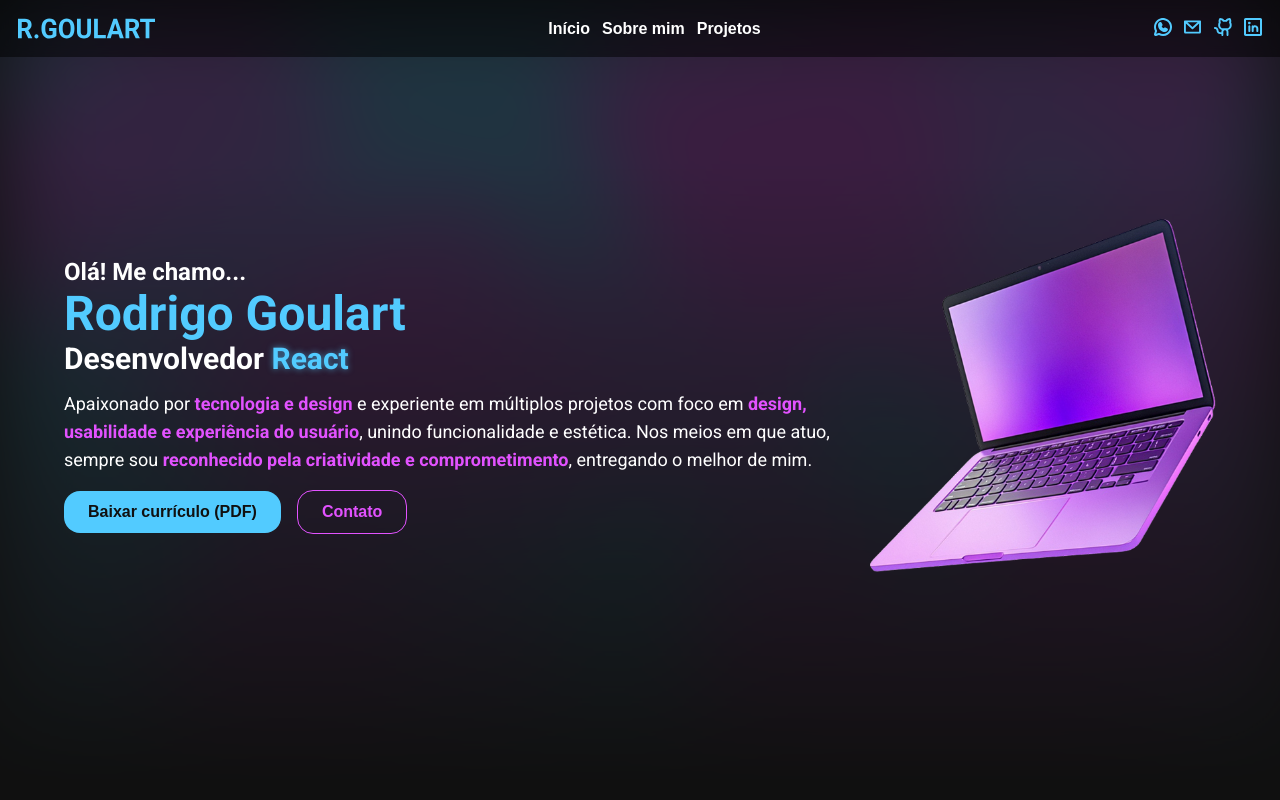
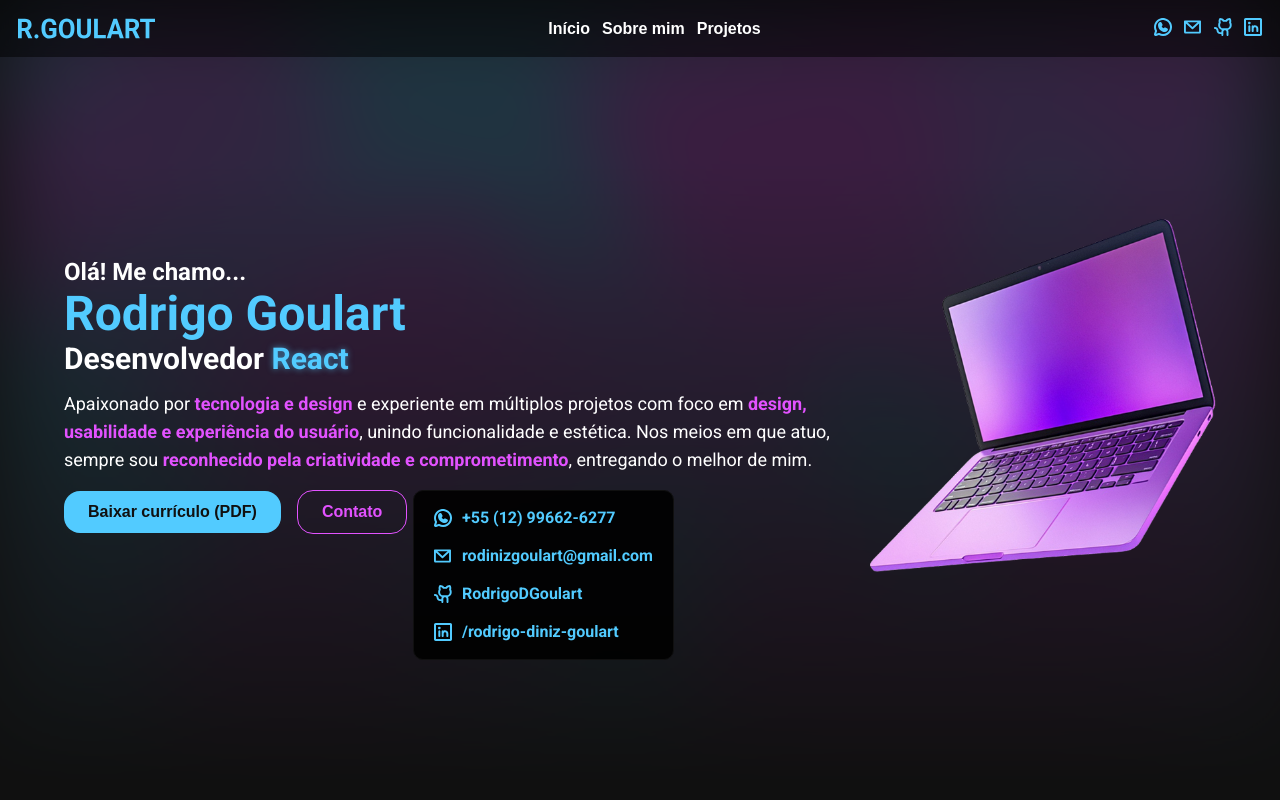
Before and after one commit to RodrigoDGoulart/portfolio, a React (Vite) app: page / in a window 1280 px wide. Both pictures are taken after a click on the button "Contato". Shown: the top 800 px of the page. Built offline with nearby package versions, Linux system fonts and the light colour scheme.

Commit message:
feat: add social media options on banner contact button

```diff
--- a/package.json
+++ b/package.json
@@ -10,6 +10,7 @@
     "preview": "vite preview"
   },
   "dependencies": {
+    "@radix-ui/react-dropdown-menu": "^2.1.16",
     "chroma-js": "^3.1.2",
     "classnames": "^2.5.1",
     "react": "^19.0.0",
--- /dev/null
+++ b/src/components/ActionButton/ActionButton.module.scss
@@ -0,0 +1,116 @@
+@keyframes menuIn {
+  from {
+    opacity: 0;
+    transform: var(--slide) scale(0.98);
+  }
+
+  to {
+    opacity: 1;
+    transform: translate3d(0, 0, 0) scale(1);
+  }
+}
+
+@keyframes menuOut {
+  from {
+    opacity: 1;
+    transform: translate3d(0, 0, 0) scale(1);
+  }
+
+  to {
+    opacity: 0;
+    transform: var(--slide) scale(0.98);
+  }
+}
+
+.menu {
+  background: $black-90;
+  border: 1px solid $dark-gray-850;
+  border-radius: 10px;
+  padding: 8px;
+  min-width: 180px;
+
+  transform-origin: var(--radix-dropdown-menu-content-transform-origin);
+
+  // estado inicial (só pra garantir)
+  will-change: transform, opacity;
+  pointer-events: auto;
+
+  &[data-state="open"] {
+    animation: menuIn 160ms ease-out;
+  }
+
+  &[data-state="closed"] {
+    animation: menuOut 140ms ease-in;
+  }
+
+  &[data-side="top"] {
+    --slide: translate3d(0, 6px, 0);
+  }
+
+  &[data-side="bottom"] {
+    --slide: translate3d(0, -6px, 0);
+  }
+
+  &[data-side="left"] {
+    --slide: translate3d(6px, 0, 0);
+  }
+
+  &[data-side="right"] {
+    --slide: translate3d(-6px, 0, 0);
+  }
+}
+
+.item {
+  display: flex;
+  align-items: center;
+  gap: 10px;
+  padding: 10px 12px;
+  border-radius: 8px;
+  background: transparent;
+  color: $cyan;
+  font-weight: 600;
+
+  cursor: pointer;
+  outline: none;
+  user-select: none;
+
+  &:hover {
+    background: rgba(255, 255, 255, 0.06);
+  }
+
+  &[data-highlighted] {
+    background: rgba(255, 255, 255, 0.08);
+  }
+}
+
+.icon {
+  width: 18px;
+  height: 18px;
+  flex: 0 0 auto;
+}
+
+.separator {
+  height: 1px;
+  background: $dark-gray-700;
+  margin: 6px 0;
+}
+
+.danger {
+  color: $pink;
+}
+
+.arrow {
+  fill: black;
+}
+
+@media (min-width: $mobile-breakpoint) {
+  .container_mobile {
+    display: none;
+  }
+}
+
+@media (max-width: $mobile-breakpoint) {
+  .container {
+    display: none;
+  }
+}
--- /dev/null
+++ b/src/components/ActionButton/index.tsx
@@ -0,0 +1,76 @@
+import styles from "./ActionButton.module.scss";
+
+import * as DropdownMenu from "@radix-ui/react-dropdown-menu";
+import { cloneElement } from "react";
+
+import { IconType } from "../../@types";
+import Button from "../Button";
+
+interface Props {
+  options: {
+    icon: IconType;
+    label: string;
+    onClick: () => void;
+  }[];
+  button: React.ReactElement<
+    React.ComponentProps<typeof Button>,
+    typeof Button
+  >;
+}
+
+export default function ActionButton(props: Props) {
+  const content = (mode: "desktop" | "mobile") => {
+    const deskProps: DropdownMenu.DropdownMenuContentProps = {
+      align: "start",
+      alignOffset: 0,
+      side: "right",
+      sideOffset: 6,
+    };
+
+    const mobileProps: DropdownMenu.DropdownMenuContentProps = {
+      align: "center",
+      alignOffset: 6,
+      side: "top",
+      sideOffset: 6,
+    };
+
+    const ContentProps = mode === "mobile" ? mobileProps : deskProps;
+
+    return (
+      <>
+        <DropdownMenu.Trigger asChild>
+          {cloneElement(props.button, { "aria-label": "Abrir menu" })}
+        </DropdownMenu.Trigger>
+        <DropdownMenu.Portal>
+          <DropdownMenu.Content
+            forceMount
+            className={styles.menu}
+            {...ContentProps}
+          >
+            {props.options.map((option, index) => (
+              <DropdownMenu.Item
+                key={index}
+                className={styles.item}
+                onSelect={option.onClick}
+              >
+                <option.icon className={styles.icon} />
+                <span>{option.label}</span>
+              </DropdownMenu.Item>
+            ))}
+          </DropdownMenu.Content>
+        </DropdownMenu.Portal>
+      </>
+    );
+  };
+
+  return (
+    <>
+      <div className={styles.container}>
+        <DropdownMenu.Root>{content("desktop")}</DropdownMenu.Root>
+      </div>
+      <div className={styles.container_mobile}>
+        <DropdownMenu.Root>{content("mobile")}</DropdownMenu.Root>
+      </div>
+    </>
+  );
+}
--- a/src/components/Header/index.tsx
+++ b/src/components/Header/index.tsx
@@ -1,46 +1,16 @@
 import styles from "./Header.module.scss";
 
 import Logo from "../../assets/logo.svg?react";
-import WhatsappIcon from "../../assets/icons/whatsapp.svg?react";
-import EmailIcon from "../../assets/icons/email.svg?react";
-import GithubIcon from "../../assets/icons/github.svg?react";
-import LinkedinIcon from "../../assets/icons/linkedin.svg?react";
+import { SOCIAL_MEDIA } from "../../constants/socialMedia.constants";
+
 import HamburguerIcon from "../../assets/icons/hamburguer.svg?react";
 
-import { LinkType, SocialMediaType } from "../../@types";
+import { LinkType } from "../../@types";
 
 import Button from "../Button";
 import ModalMenu from "./ModalMenu";
 
 import { useState } from "react";
-
-import texts from "../../assets/texts.json";
-
-const SOCIAL_MEDIA: SocialMediaType[] = [];
-if (texts.contacts.whatsapp)
-  SOCIAL_MEDIA.push({
-    icon: WhatsappIcon,
-    url: `https://wa.me/${texts.contacts.whatsapp}`,
-    label: texts.contacts.whatsapp_label,
-  });
-if (texts.contacts.email)
-  SOCIAL_MEDIA.push({
-    icon: EmailIcon,
-    url: `mailto:${texts.contacts.email}`,
-    label: texts.contacts.email,
-  });
-if (texts.contacts.github)
-  SOCIAL_MEDIA.push({
-    icon: GithubIcon,
-    url: `https://github.com/${texts.contacts.github}`,
-    label: texts.contacts.github,
-  });
-if (texts.contacts.linkedin)
-  SOCIAL_MEDIA.push({
-    icon: LinkedinIcon,
-    url: `https://linkedin.com/in/${texts.contacts.linkedin}`,
-    label: texts.contacts.linkedin,
-  });
 
 const LINKS: LinkType[] = [
   { label: "Início", url: "#home" },
--- a/src/components/Sections/Banner/index.tsx
+++ b/src/components/Sections/Banner/index.tsx
@@ -9,6 +9,9 @@ import { useEffect, useMemo, useRef, useState } from "react";
 
 import texts from "../../../assets/texts.json";
 import classNames from "classnames";
+import ActionButton from "../../ActionButton";
+import { SOCIAL_MEDIA } from "../../../constants/socialMedia.constants";
+import { SocialMediaType } from "../../../@types";
 
 function padRight(str: string, len: number, ch = " ") {
   if (str.length >= len) return str;
@@ -70,10 +73,14 @@ async function downloadPdf() {
   window.URL.revokeObjectURL(blobUrl);
 }
 
+function handleSocialMediaClick(socialMedia: SocialMediaType) {
+  window.open(socialMedia.url, "_blank");
+}
+
 export default function Banner() {
   const [wordIndex, setWordIndex] = useState(0);
   const [displayText, setDisplayText] = useState(texts.subtitles[0].name);
-  const [displayColor, setDisplayColor] = useState(texts.subtitles[0].color); // <- cor renderizada
+  const [displayColor, setDisplayColor] = useState(texts.subtitles[0].color);
   const [isOpened, setIsOpened] = useState(false);
   const [notebookEnter, setNotebookEnter] = useState(false);
 
@@ -224,8 +231,21 @@ export default function Banner() {
         />
 
         <div className={styles.btns_row}>
-          <Button className={styles.btn} onClick={downloadPdf}>Baixar currículo (PDF)</Button>
-          <Button className={styles.btn} styleType="secondary">Contato</Button>
+          <Button className={styles.btn} onClick={downloadPdf}>
+            Baixar currículo (PDF)
+          </Button>
+          <ActionButton
+            button={
+              <Button className={styles.btn} styleType="secondary">
+                Contato
+              </Button>
+            }
+            options={SOCIAL_MEDIA.map((item) => ({
+              icon: item.icon,
+              label: item.label,
+              onClick: () => handleSocialMediaClick(item),
+            }))}
+          />
         </div>
       </div>
 
--- /dev/null
+++ b/src/constants/socialMedia.constants.ts
@@ -0,0 +1,34 @@
+import { SocialMediaType } from "../@types";
+
+import texts from "../assets/texts.json";
+
+import WhatsappIcon from "../assets/icons/whatsapp.svg?react";
+import EmailIcon from "../assets/icons/email.svg?react";
+import GithubIcon from "../assets/icons/github.svg?react";
+import LinkedinIcon from "../assets/icons/linkedin.svg?react";
+
+export const SOCIAL_MEDIA: SocialMediaType[] = [];
+if (texts.contacts.whatsapp)
+  SOCIAL_MEDIA.push({
+    icon: WhatsappIcon,
+    url: `https://wa.me/${texts.contacts.whatsapp}`,
+    label: texts.contacts.whatsapp_label,
+  });
+if (texts.contacts.email)
+  SOCIAL_MEDIA.push({
+    icon: EmailIcon,
+    url: `mailto:${texts.contacts.email}`,
+    label: texts.contacts.email,
+  });
+if (texts.contacts.github)
+  SOCIAL_MEDIA.push({
+    icon: GithubIcon,
+    url: `https://github.com/${texts.contacts.github}`,
+    label: texts.contacts.github,
+  });
+if (texts.contacts.linkedin)
+  SOCIAL_MEDIA.push({
+    icon: LinkedinIcon,
+    url: `https://linkedin.com/in/${texts.contacts.linkedin}`,
+    label: texts.contacts.linkedin,
+  });
--- a/src/styles/_variables.scss
+++ b/src/styles/_variables.scss
@@ -4,6 +4,8 @@ $white: #FFFFFF;
 $white-50: rgba(#FFFFFF, 24%);
 $black-50: rgba(#000000, 50%);
 $black-70: rgba(#000000, 70%);
+$black-80: rgba(#000000, 80%);
+$black-90: rgba(#000000, 90%);
 $light-gray: #D9D9D9;
 $gray: #353535;
 $dark-gray-600: #818181;
```
Also changed, not shown: 1 other file (tests, documents, lock files or other folders).
